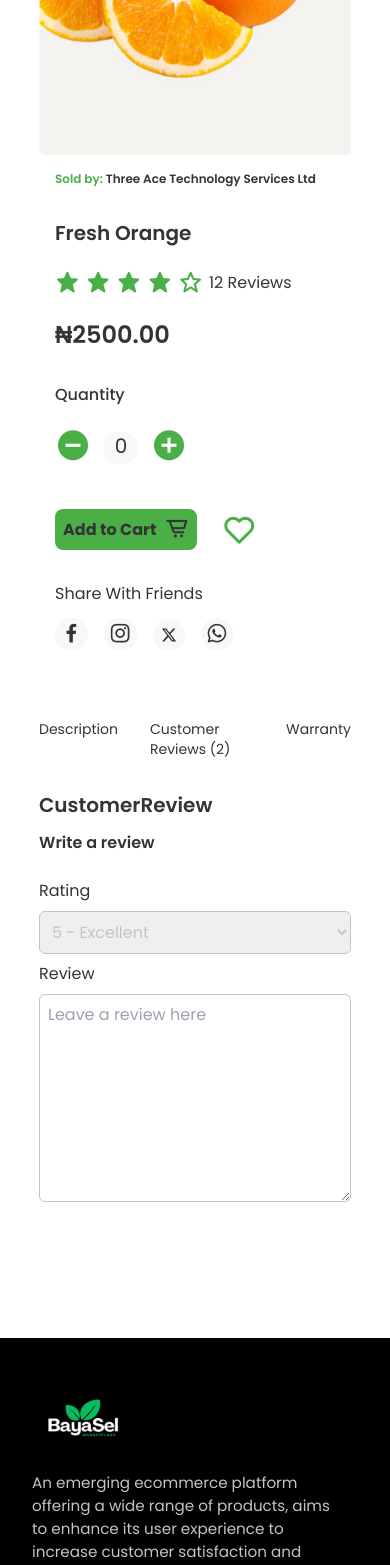
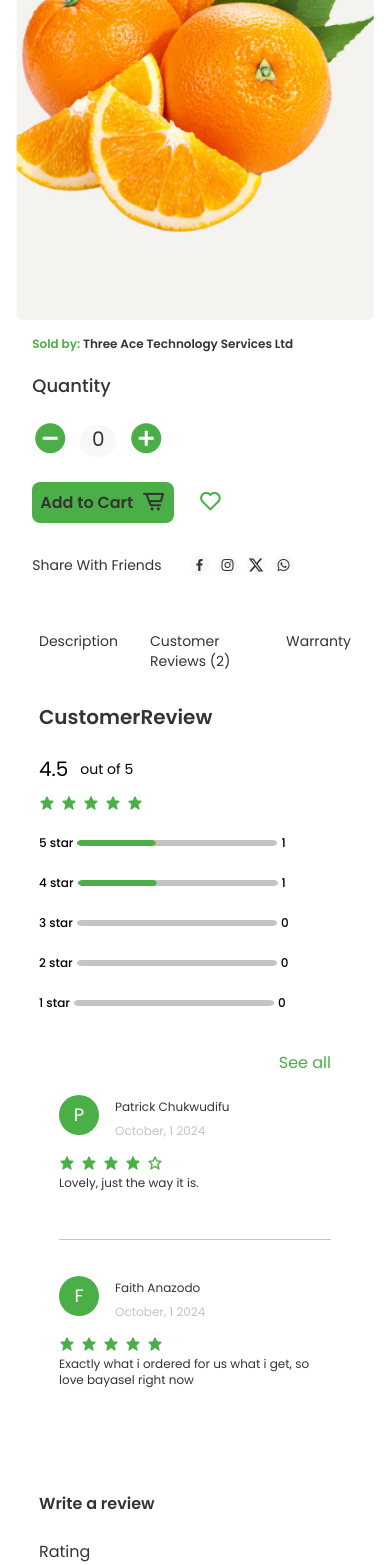
Before and after one commit to BayaSel/BayaSel, a React (Vite) app: page /customer-review in a window 390 px wide. Shown: the part 432-1997 px from the top of the page. Built offline with nearby package versions, Linux system fonts and the light colour scheme.

Commit message:
ci: review section in product desc

```diff
--- a/src/components/CustomerReview.jsx
+++ b/src/components/CustomerReview.jsx
@@ -17,9 +17,130 @@ function CustomerReview() {
       <h3 className="font-semibold text-xl my-3 font-poppins text-[#343434]">
         CustomerReview
       </h3>
-      <div className="flex flex-column md:flex-row">
-        <div className="flex"></div>
-        <div className="font-poppins text-[#343434] text-base">
+      <div className="flex flex-col md:flex-row justify-between gap-10">
+        <div className="py-3 basis-3/5">
+          <section className="flex flex-col lg:flex-row text-[#343434] justify-between">
+            <div className="gap-2 mb-3">
+              <div className="flex text-black gap-3">
+                <h1 className="text-xl lg:text-[90px] lg:leading-[135px]">
+                  4.5
+                </h1>
+                <p className="text-sm lg:text-base self-center">out of 5</p>
+              </div>
+              <div className="flex gap-[6px] my-3 lg:self-center">
+                <i className="bx text-[#4BAF47] bxs-star"></i>
+                <i className="bx text-[#4BAF47] bxs-star"></i>
+                <i className="bx text-[#4BAF47] bxs-star"></i>
+                <i className="bx text-[#4BAF47] bxs-star"></i>
+                <i className="bx text-[#4BAF47] bxs-star"></i>
+              </div>
+              <p className="hidden lg:block font-normal text-base py-3">
+                2 Reviews
+              </p>
+            </div>
+            <div className="text-black text-xs flex flex-col gap-6 font-medium">
+              <div className="flex gap-1">
+                <p>5 star</p>
+                <img
+                  src="/reviewed.png"
+                  alt="percentage of review"
+                  className="w-[200px] lg:w-[140px] h-[6px] self-center"
+                />
+                <p>1</p>
+              </div>
+              <div className="flex gap-1">
+                <p>4 star</p>
+                <img
+                  src="/reviewed.png"
+                  alt="percentage of review"
+                  className="w-[200px] lg:w-[140px] h-[6px] self-center"
+                />
+                <p>1</p>
+              </div>
+              <div className="flex gap-1">
+                <p>3 star</p>
+                <img
+                  src="/reviewed0.png"
+                  alt="percentage of review"
+                  className="w-[200px] lg:w-[140px] h-[6px] self-center"
+                />
+                <p>0</p>
+              </div>
+              <div className="flex gap-1">
+                <p>2 star</p>
+                <img
+                  src="/reviewed0.png"
+                  alt="percentage of review"
+                  className="w-[200px] lg:w-[140px] h-[6px] self-center"
+                />
+                <p>0</p>
+              </div>
+              <div className="flex gap-1">
+                <p>1 star</p>
+                <img
+                  src="/reviewed0.png"
+                  alt="percentage of review"
+                  className="w-[200px] lg:w-[140px] h-[6px] self-center"
+                />
+                <p>0</p>
+              </div>
+            </div>
+          </section>
+          <section className="my-5 flex flex-col gap-2 text-[#343434] lg:shadow-md bg-[#ffffff] p-5 rounded-sm">
+            <button className="text-[#4BAF47] hover:text-[#61d85d] cursor-pointer self-end">
+              See all
+            </button>
+            <div className="flex flex-col my-3 lg:my-0 lg:flex-row gap-3">
+              <div className="flex gap-3">
+                <button className="bg-[#4BAF47] text-white text-lg w-10 h-10 rounded-[48px]">
+                  P
+                </button>
+                <div className="text-xs">
+                  <p className="p-1">Patrick Chukwudifu</p>
+                  <p className="text-[#C4C4C4] p-1">October, 1 2024</p>
+                </div>
+              </div>
+
+              <div>
+                <div className="flex gap-[6px] mb-1 basis-1/2">
+                  <i className="bx text-[#4BAF47] bxs-star"></i>
+                  <i className="bx text-[#4BAF47] bxs-star"></i>
+                  <i className="bx text-[#4BAF47] bxs-star"></i>
+                  <i className="bx text-[#4BAF47] bxs-star"></i>
+                  <i className="bx text-[#4BAF47] bx-star"></i>
+                </div>
+                <p className="text-xs">Lovely, just the way it is.</p>
+              </div>
+            </div>
+            <div className="border-b border-[#c4c4c4] pb-3 lg:border-b-0 my-4"></div>
+            <div className="flex flex-col my-3 lg:my-0 lg:flex-row gap-3">
+              <div className="flex gap-3">
+                <button className="bg-[#4BAF47] text-white text-lg w-10 h-10 rounded-[48px]">
+                  F
+                </button>
+                <div className="text-xs">
+                  <p className="p-1">Faith Anazodo</p>
+                  <p className="text-[#C4C4C4] p-1">October, 1 2024</p>
+                </div>
+              </div>
+
+              <div>
+                <div className="flex gap-[6px] mb-1">
+                  <i className="bx text-[#4BAF47] bxs-star"></i>
+                  <i className="bx text-[#4BAF47] bxs-star"></i>
+                  <i className="bx text-[#4BAF47] bxs-star"></i>
+                  <i className="bx text-[#4BAF47] bxs-star"></i>
+                  <i className="bx text-[#4BAF47] bxs-star"></i>
+                </div>
+                <p className="text-xs basis-1/2">
+                  Exactly what i ordered for us what i get, so love bayasel
+                  right now
+                </p>
+              </div>
+            </div>
+          </section>
+        </div>
+        <div className="font-poppins text-[#343434] text-base lg:basis-2/5">
           <h4 className="font-semibold">Write a review</h4>
           <form className="py-6">
             <label
@@ -32,7 +153,7 @@ function CustomerReview() {
               id="options"
               value={selectedOption}
               onChange={handleChange}
-              className="block w-full p-2 border border-[#C4C4C4] text-[#c4c4c4] rounded-md focus:outline-none focus:ring-[#4BAF47] focus:border-[#4BAF47] sm:text-sm mb-2"
+              className="block w-full p-2 border border-[#C4C4C4] text-[#343434] rounded-md focus:outline-none focus:ring-[#4BAF47] focus:border-[#4BAF47] sm:text-sm mb-2"
             >
               <option value="" disabled>
                 5 - Excellent
--- a/src/components/Header.jsx
+++ b/src/components/Header.jsx
@@ -38,9 +38,9 @@ function Header() {
               placeholder="Search for your product here"
               className="relative pl-6 lg:pl-12 pr-3 py-2 w-[100%] md:w-[360px] lg:w-[540px] bg-white rounded-md border border-[#C4C4C4] focus:outline-none focus:border-green-600 text-[8px] md:text-xs lg:text-base"
             />
-            <div className="absolute inset-y-3 left-0 items-center pl-1 lg:pl-4 z-2">
-              <i className="bx bx-search bx-sm text-gray-400"></i>
-            </div>
+            <button className="absolute inset-y-3 left-0 items-center pl-1 lg:pl-4 z-2 cursor-pointer ">
+              <i className="bx bx-search bx-sm text-gray-400 hover:text-black"></i>
+            </button>
           </div>
 
           {/* other nav items */}
--- a/src/components/ProductDetailsNav.jsx
+++ b/src/components/ProductDetailsNav.jsx
@@ -5,19 +5,19 @@ function ProductDetailsNav() {
   return (
     <div className="font-poppins text-sm lg:text-base text-[#343434] flex gap-8 lg:gap-12 my-8">
       <Link
-        to="/description"
+        to="description"
         className="hover:text-[#4BAF47] focus:outline-none focus:text-[#4BAF47] active:text-[#42a73f]"
       >
         Description
       </Link>
       <Link
-        to="/customer-review"
+        to="customer-review"
         className="hover:text-[#4BAF47] focus:outline-none focus:text-[#4BAF47] active:text-[#42a73f]"
       >
         Customer Reviews (2)
       </Link>
       <Link
-        to="/warranty"
+        to="warranty"
         className="hover:text-[#4BAF47] focus:outline-none focus:text-[#4BAF47] active:text-[#42a73f]"
       >
         Warranty
--- a/src/pages/ProductDetails.jsx
+++ b/src/pages/ProductDetails.jsx
@@ -22,8 +22,22 @@ function ProductDetails() {
   return (
     <>
       <Header />
-      <div className="pb-20 w-full overflow-x-none scroll-smooth">
-        <div className="flex flex-col md:flex-row gap-4 font- w-4/5 mx-auto mt-6 mb-14">
+      <div className="pb-20 w-full overflow-x-none scroll-smooth bg-[#ffffff]">
+        <div className="flex flex-col md:flex-row gap-4 font-poppins w-11/12 lg:w-4/5 mx-auto mt-6 mb-14">
+          <div className="flex md:hidden justify-between my-3">
+            <h3 className="font-semibold text-lg">Fresh Orange</h3>
+            <p className="font-semibold text-lg">₦2500.00</p>
+          </div>
+
+          <div className="md:hidden flex gap-[6px]">
+            <i className="bx text-[#4BAF47] bxs-star"></i>
+            <i className="bx text-[#4BAF47] bxs-star"></i>
+            <i className="bx text-[#4BAF47] bxs-star"></i>
+            <i className="bx text-[#4BAF47] bxs-star"></i>
+            <i className="bx text-[#4BAF47] bx-star"></i>
+            <p className="font-normal text-sm pl-6">12 Reviews</p>
+          </div>
+
           <div className="hidden md:flex flex-col gap-4">
             <img src="/orange.png" alt="orange product image" />
             <img src="/grape.png" alt="grape product image" />
@@ -34,13 +48,15 @@ function ProductDetails() {
             <img src="/bigorange.png" alt="main product image" />
           </div>
           <div className="text-[#343434] ml-4">
-            <h5 className="font-semibold pb-8 text-xs">
+            <h5 className="font-semibold pb-2 lg:pb-8 text-xs">
               <span className="text-[#4BAF47]">Sold by: </span>Three Ace
               Technology Services Ltd
             </h5>
             <div>
-              <h3 className="font-semibold text-xl">Fresh Orange</h3>
-              <div className="flex gap-[6px] my-6">
+              <h3 className="hidden lg:block font-semibold text-xl">
+                Fresh Orange
+              </h3>
+              <div className="hidden md:flex gap-[6px] my-6">
                 <i className="bx bx-sm text-[#4BAF47] bxs-star"></i>
                 <i className="bx bx-sm text-[#4BAF47] bxs-star"></i>
                 <i className="bx bx-sm text-[#4BAF47] bxs-star"></i>
@@ -48,32 +64,40 @@ function ProductDetails() {
                 <i className="bx bx-sm text-[#4BAF47] bx-star"></i>
                 <p className="font-normal text-base">12 Reviews</p>
               </div>
-              <p className="font-semibold text-2xl">₦2500.00</p>
+              <p className="hidden md:block font-semibold text-2xl">₦2500.00</p>
             </div>
-            <div className="my-8">
-              <p className="font-medium text-base pb-5">Quantity</p>
+            <div className=" my-3 lg:my-8">
+              <p className="font-medium text-lg lg:text-base pb-5">Quantity</p>
               <div className="flex gap-3">
-                <button onClick={decrement} className="text-2xl">
+                <button onClick={decrement} className="text-lg lg:text-2xl">
                   <i className="bx bx-md text-[#4BAF47] hover:text-[#61d85d] bxs-minus-circle"></i>
                 </button>
                 <p className="text-xl text-center bg-[#F8F8F8] w-9 h-8 self-center rounded-[48px] text-[#343434]">
                   {count}
                 </p>
-                <button onClick={increment} className="text-2xl">
+                <button onClick={increment} className="text-lg lg:text-2xl">
                   <i className="bx bx-md text-[#4BAF47] hover:text-[#61d85d] bxs-plus-circle"></i>
                 </button>
               </div>
             </div>
-            <div className="flex gap-6">
-              <button className="flex items-center gap-2 bg-[#4BAF47] hover:bg-[#5ad356] rounded-lg my-2 py-2 px-2 lg:px-3 font-bold">
-                <p className=" text-base">Add to Cart</p>
+            <div className="flex gap-6 my-2 lg:my-0">
+              <button className="flex items-center gap-2 bg-[#4BAF47] hover:bg-[#5ad356] rounded-lg my-2 py-2 px-2 lg:px-3 font-semibold lg:font-bold">
+                <p className="text-base">Add to Cart</p>
                 <i className="bx bx-sm bx-cart-alt"></i>
               </button>
-              <i className="bx bx-md text-[#4BAF47] bx-heart self-center"></i>
+              <i className="bx bx-sm lg:bx-md text-[#4BAF47] bx-heart self-center cursor-pointer"></i>
             </div>
-            <div className="mt-6">
-              <p>Share With Friends</p>
-              <div className="flex gap-4 my-3">
+            <div className="mt-6 flex gap-7 md:block">
+              <p className="text-sm lg:text-base">Share With Friends</p>
+              <div className="flex lg:hidden gap-2 lg:gap-4 cursor-pointer">
+                <i className="bx bx-xs p-0.5 bxl-facebook rounded-full bg-[#F8F8F8]"></i>
+                <i className="bx bx-xs p-0.5 bxl-instagram rounded-full bg-[#F8F8F8]"></i>
+                <div className="rounded-[48px] p-0.5 self-center bg-[#F8F8F8]">
+                  <FaXTwitter />
+                </div>
+                <i className="bx bx-xs p-0.5 bxl-whatsapp rounded-full bg-[#F8F8F8]"></i>
+              </div>
+              <div className="hidden lg:flex gap-2 lg:gap-4 my-3 cursor-pointer">
                 <i className="bx bx-sm p-1 bxl-facebook rounded-full bg-[#F8F8F8]"></i>
                 <i className="bx bx-sm p-1 bxl-instagram rounded-full bg-[#F8F8F8]"></i>
                 <div className="rounded-[48px] p-2 self-center bg-[#F8F8F8]">
@@ -87,12 +111,15 @@ function ProductDetails() {
 
         <div className="w-4/5 mx-auto my-8">
           <ProductDetailsNav />
-          <Routes>
-            <Route index element={<ProductDescription />} />
-            <Route path="/description" element={<ProductDescription />} />
-            <Route path="/customer-review" element={<CustomerReview />} />
-            <Route path="/warranty" element={<ProductWarranty />} />
-          </Routes>
+          <div>
+            <Routes>
+              <Route path="description" element={<ProductDescription />} />
+              <Route path="customer-review" element={<CustomerReview />} />
+              <Route path="warranty" element={<ProductWarranty />} />
+
+              <Route index element={<ProductDescription />} />
+            </Routes>
+          </div>
         </div>
       </div>
       <Footer />
```
Also changed, not shown: public/reviewed.png (added), public/reviewed0.png (added).
